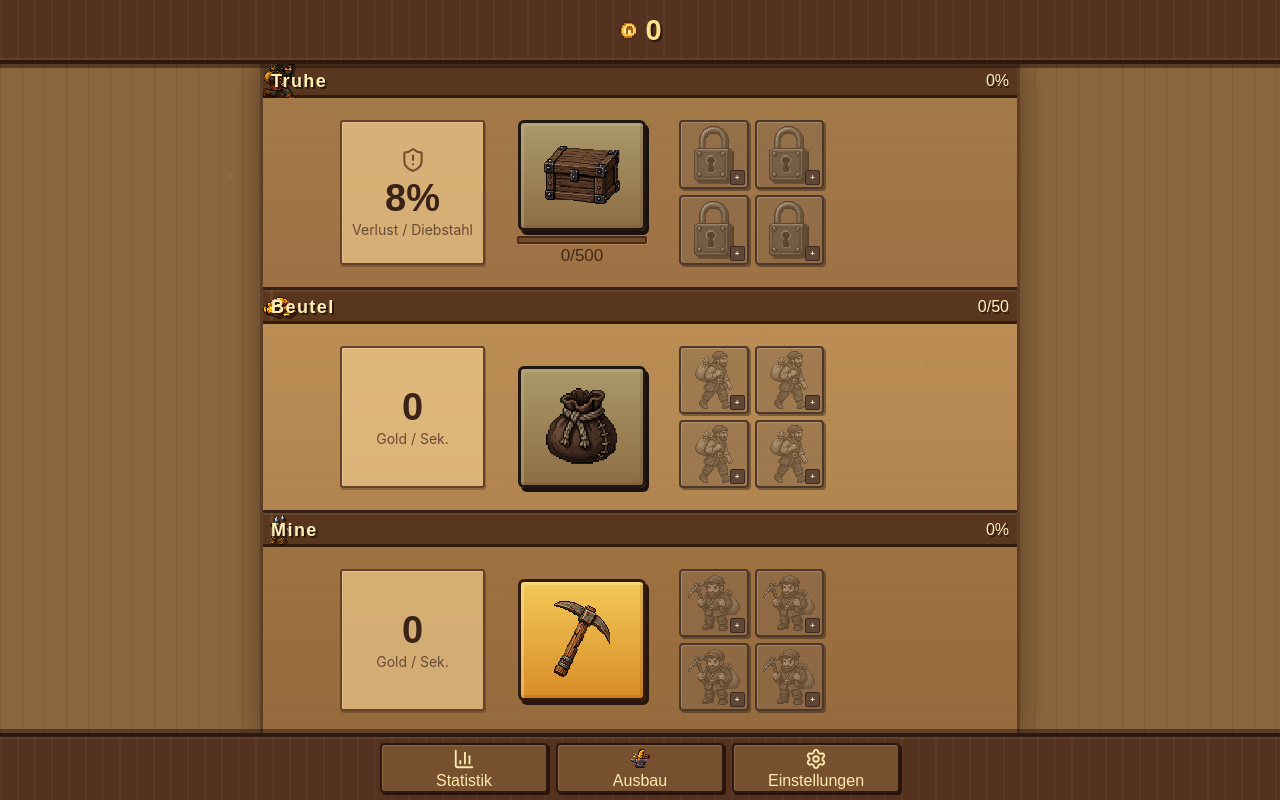
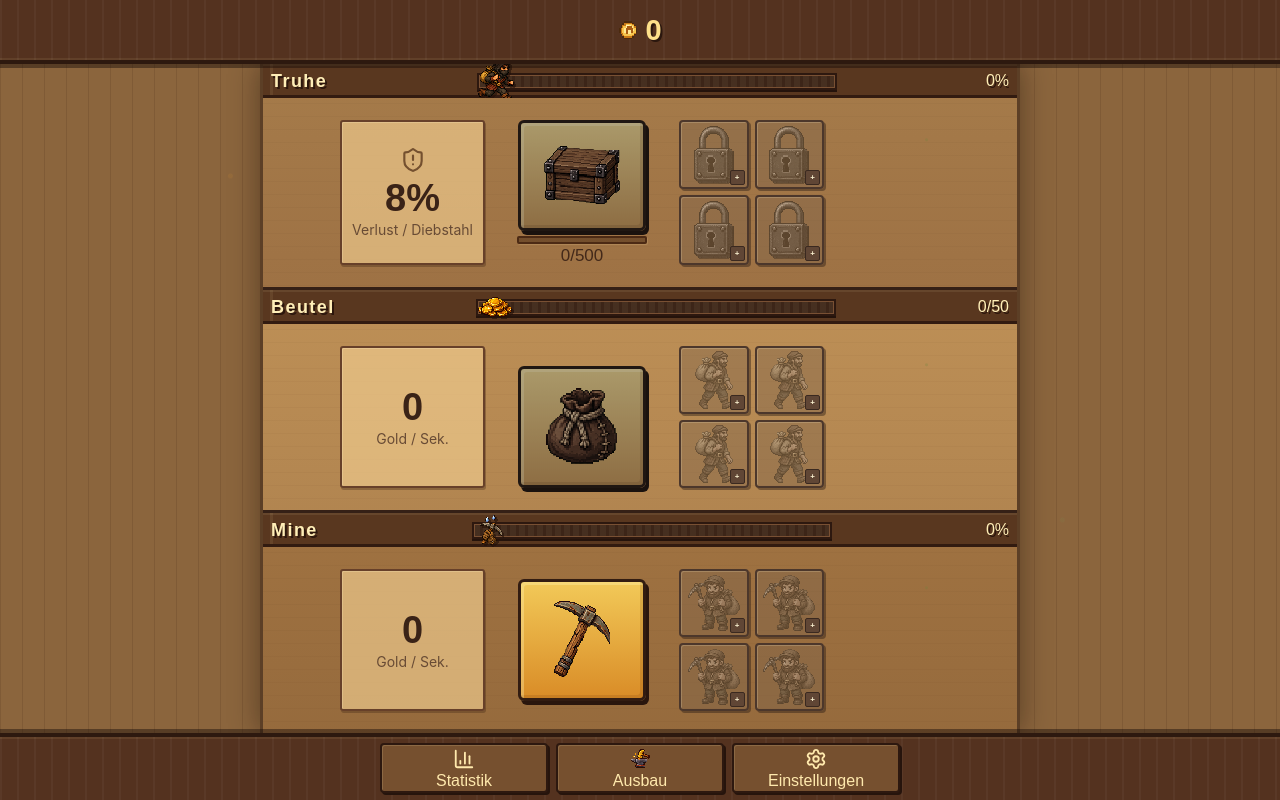
Before and after one commit to paranerd/vault-run, a React (Vite) app: page / in a window 1280 px wide. Built offline with nearby package versions, Linux system fonts and the light colour scheme; a web font is replaced by a local one.

Commit message:
Refine progress meter animations

```diff
--- a/src/styles.css
+++ b/src/styles.css
@@ -135,7 +135,7 @@ button:focus-visible { outline: 3px solid #fff0a8; outline-offset: 2px; }
   height: 30px;
   margin: 0;
   display: grid;
-  grid-template-columns: minmax(0,1fr) auto;
+  grid-template-columns: auto minmax(0,1fr) auto;
   gap: 8px;
   align-items: center;
   overflow: hidden;
@@ -148,19 +148,39 @@ button:focus-visible { outline: 3px solid #fff0a8; outline-offset: 2px; }
   font-family: var(--pixel-font);
   text-shadow: 2px 2px #2c170d;
 }
-.section-meter__progress { position: absolute; z-index: 0; inset: 0; }
-.section-meter__fill { position: absolute; z-index: 0; inset: 2px auto 3px 0; width: var(--meter-fill); background: linear-gradient(90deg,rgba(217,148,43,.35),rgba(255,211,82,.62)); box-shadow: inset -3px 0 rgba(255,238,143,.22); transition: width .18s linear; }
-.section-meter--chest .section-meter__fill,.section-meter--robber .section-meter__fill { background: linear-gradient(90deg,rgba(125,74,35,.3),rgba(180,65,37,.64)); }
-.section-meter--exhaustion .section-meter__fill { background: linear-gradient(90deg,rgba(210,135,39,.35),rgba(202,70,35,.72)); }
-.section-meter.is-warning .section-meter__fill { background: linear-gradient(90deg,rgba(190,107,35,.42),rgba(224,110,38,.76)); }
-.section-meter.is-alert .section-meter__fill { background: linear-gradient(90deg,rgba(176,61,32,.48),rgba(210,55,31,.88)); }
+.section-meter__progress {
+  position: relative;
+  z-index: 1;
+  grid-column: 2;
+  grid-row: 1;
+  width: min(100%, 360px);
+  height: 15px;
+  justify-self: center;
+  border: 2px solid #2d180f;
+  background:
+    repeating-linear-gradient(90deg,rgba(255,236,180,.05) 0 6px,transparent 6px 9px),
+    #3c2518;
+  box-shadow: 0 2px 0 #25130b, inset 0 0 0 1px #795033;
+}
+.section-meter__fill {
+  position: absolute;
+  z-index: 0;
+  inset: 0 auto 0 0;
+  width: var(--meter-fill);
+  background: repeating-linear-gradient(90deg,#d99d30 0 7px,#f5c84d 7px 12px,#ae671d 12px 15px);
+  box-shadow: inset 0 2px rgba(255,239,159,.36), inset 0 -2px rgba(77,38,14,.3);
+  transition: width .85s ease-in-out;
+}
+.section-meter--chest .section-meter__fill,.section-meter--robber .section-meter__fill { background: repeating-linear-gradient(90deg,#91452b 0 7px,#bd5934 7px 12px,#71301f 12px 15px); }
+.section-meter--exhaustion .section-meter__fill { background: repeating-linear-gradient(90deg,#c37625 0 7px,#dc8b2e 7px 12px,#934418 12px 15px); }
+.section-meter.is-warning .section-meter__fill { background: repeating-linear-gradient(90deg,#ba5e24 0 7px,#df7d2c 7px 12px,#8e3819 12px 15px); }
+.section-meter.is-alert .section-meter__fill { background: repeating-linear-gradient(90deg,#9f3224 0 7px,#d0442d 7px 12px,#722016 12px 15px); }
 .section-meter__label,.section-meter strong { position: relative; z-index: 3; min-width: 0; overflow: hidden; text-overflow: ellipsis; white-space: nowrap; }
-.section-meter__label { font-size: 15px; font-weight: 700; letter-spacing: .08em; }
-.section-meter strong { font-size: 14px; font-weight: 400; }
-.section-meter__marker { position: absolute; z-index: 2; top: 50%; left: clamp(17px,var(--meter-fill),calc(100% - 17px)); width: 38px; height: 38px; object-fit: contain; image-rendering: pixelated; transform: translate(-50%,-50%); filter: drop-shadow(2px 2px 0 rgba(35,17,9,.6)); transition: left .24s cubic-bezier(.22,.74,.3,1); }
+.section-meter__label { grid-column: 1; grid-row: 1; font-size: 15px; font-weight: 700; letter-spacing: .08em; }
+.section-meter strong { grid-column: 3; grid-row: 1; font-size: 14px; font-weight: 400; }
+.section-meter__marker { position: absolute; z-index: 2; top: 50%; left: clamp(17px,var(--meter-fill),calc(100% - 17px)); width: 38px; height: 38px; object-fit: contain; image-rendering: pixelated; transform: translate(-50%,-50%); filter: drop-shadow(2px 2px 0 rgba(35,17,9,.6)); transition: left .85s ease-in-out; }
 .section-meter--gold .section-meter__marker { width: 34px; height: 34px; }
 .section-meter--exhaustion .section-meter__marker { width: 33px; height: 33px; }
-.section-meter--robber .section-meter__marker { animation: robber-run .34s steps(2,end) infinite; }
 
 .section-layout {
   position: relative;
@@ -481,7 +501,6 @@ button:focus-visible { outline: 3px solid #fff0a8; outline-offset: 2px; }
 @keyframes bag-full-pulse { 50% { filter: drop-shadow(0 0 8px rgba(255,218,92,.95)) brightness(1.08); } }
 @keyframes risk-alarm-pulse { 50% { filter: drop-shadow(0 0 9px rgba(214,58,32,.95)) brightness(1.06); } }
 @keyframes exhaustion-pulse { 50% { filter: grayscale(.35) drop-shadow(0 0 7px rgba(214,72,39,.9)); } }
-@keyframes robber-run { 50% { margin-top: -2px; } }
 @keyframes alert-in {
   0% { opacity: 0; transform: translateY(-7px); }
   100% { opacity: 1; transform: translateY(0); }
@@ -520,7 +539,7 @@ button:focus-visible { outline: 3px solid #fff0a8; outline-offset: 2px; }
   .dock-button svg { width: 19px; height: 19px; }
   .dock-button { font-size: 12px; gap: 2px; }
   .game-section { grid-template-rows: 24px minmax(0,1fr); }
-  .section-meter { height: 24px; padding: 0 5px; }.section-meter__label { font-size: 11px; }.section-meter strong { font-size: 10px; }.section-meter__marker { width: 31px; height: 31px; }.section-meter--gold .section-meter__marker,.section-meter--exhaustion .section-meter__marker { width: 28px; height: 28px; }
+  .section-meter { height: 24px; gap: 5px; padding: 0 5px; }.section-meter__progress { height: 12px; }.section-meter__label { font-size: 11px; }.section-meter strong { font-size: 10px; }.section-meter__marker { width: 31px; height: 31px; }.section-meter--gold .section-meter__marker,.section-meter--exhaustion .section-meter__marker { width: 28px; height: 28px; }
   .section-layout { padding-top: 3px; padding-bottom: 4px; grid-template-columns: minmax(0,1fr) 88px minmax(0,1fr); gap: 4px; }
   .section-layout { --stat-block: min(112px, 88%); }
   .stats-grid,.slot-grid { gap: 2px; }
@@ -539,7 +558,7 @@ button:focus-visible { outline: 3px solid #fff0a8; outline-offset: 2px; }
 @media (min-width: 760px) {
   .topbar { padding-right: 22px; padding-left: 22px; }
   .game-section { grid-template-rows: 34px minmax(0,1fr); }
-  .section-meter { height: 34px; }.section-meter__label { font-size: 18px; }.section-meter strong { font-size: 16px; }.section-meter__marker { width: 44px; height: 44px; }
+  .section-meter { height: 34px; gap: 12px; }.section-meter__progress { height: 17px; }.section-meter__label { font-size: 18px; }.section-meter strong { font-size: 16px; }.section-meter__marker { width: 44px; height: 44px; }
   .section-layout { width: min(100%,620px); grid-template-columns: 145px 150px 145px; gap: 22px; padding: 10px; }
   .section-layout { --stat-block: min(168px, 86%); }
   .stats-grid,.slot-grid { max-width: 145px; gap: 6px; }
```
